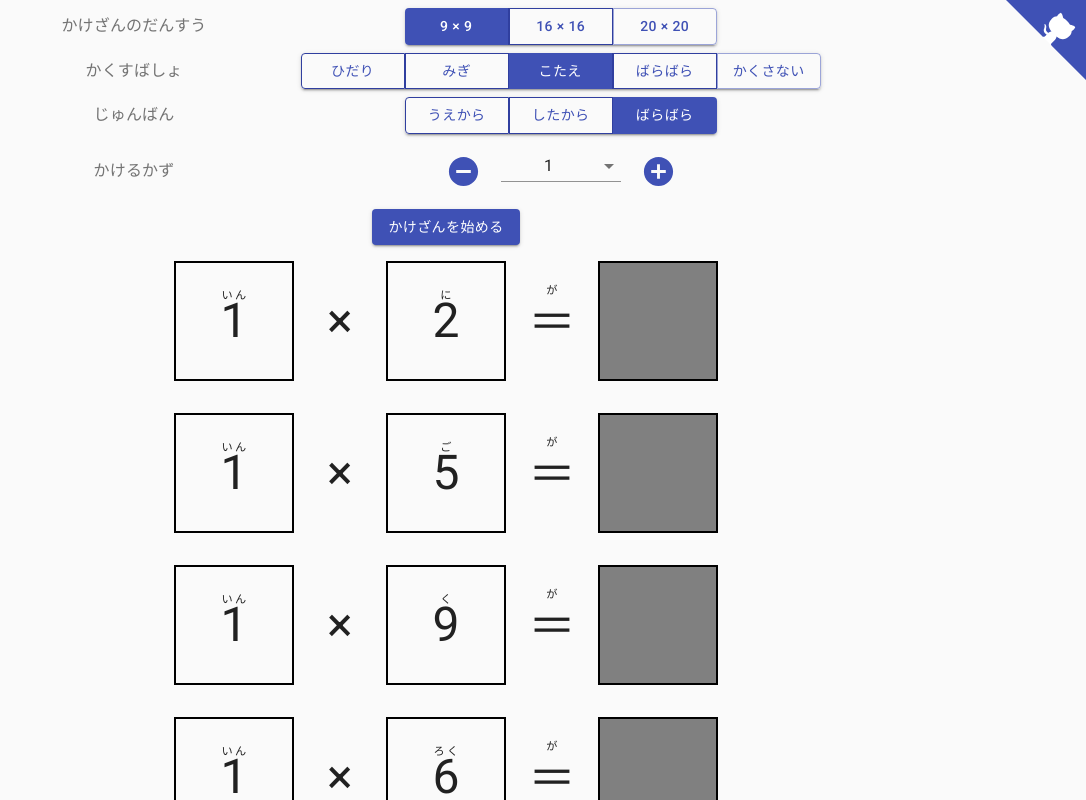
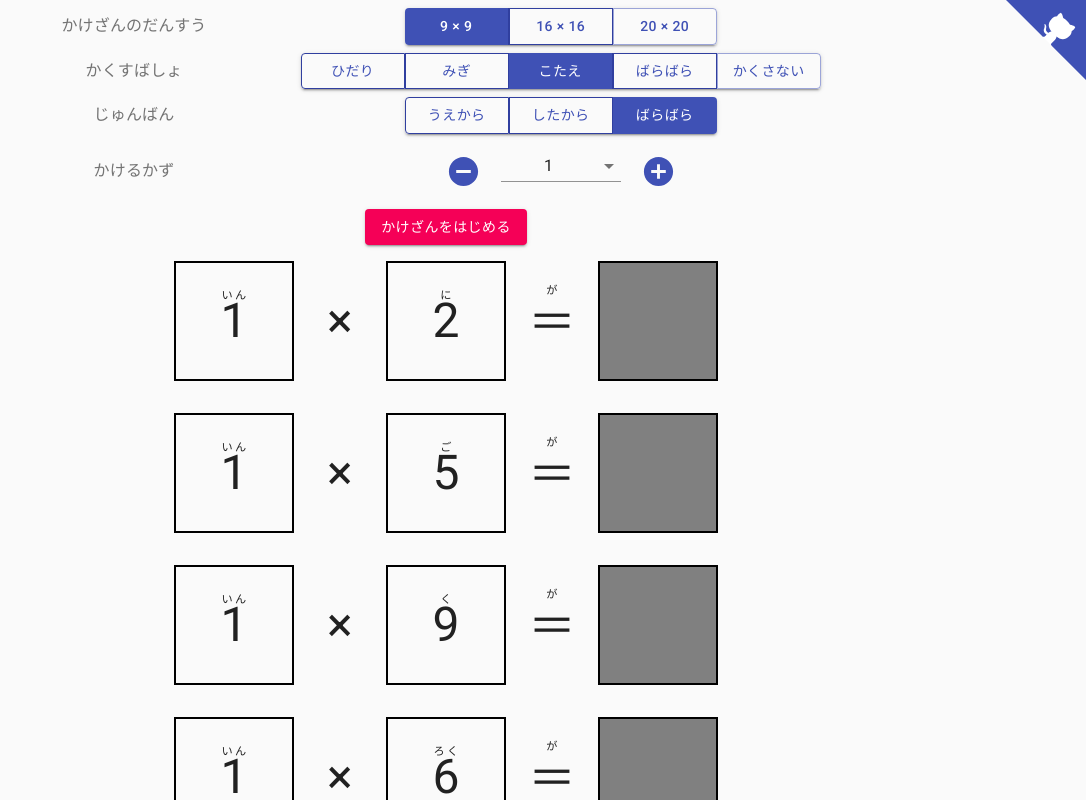
Before and after one commit to masayuki14/kukupad, a React (Create React App) app: page / in a window 1280 px wide. Shown: the top 800 px of the page, without its empty margins (194-1280 px from the left). Built offline with nearby package versions, Linux system fonts and the light colour scheme.

Commit message:
かけざんをはじめるボタンの色を変える

```diff
--- a/src/App.tsx
+++ b/src/App.tsx
@@ -97,8 +97,12 @@ function App() {
               axis={axis}
               onChangeAxis={onChangeAxis}
             />
-            <Button variant="contained" color="primary" onClick={flowSettings}>
-              かけざんを始める
+            <Button
+              variant="contained"
+              color="secondary"
+              onClick={flowSettings}
+            >
+              かけざんをはじめる
             </Button>
             <List
               axis={selectedAxis}
```
